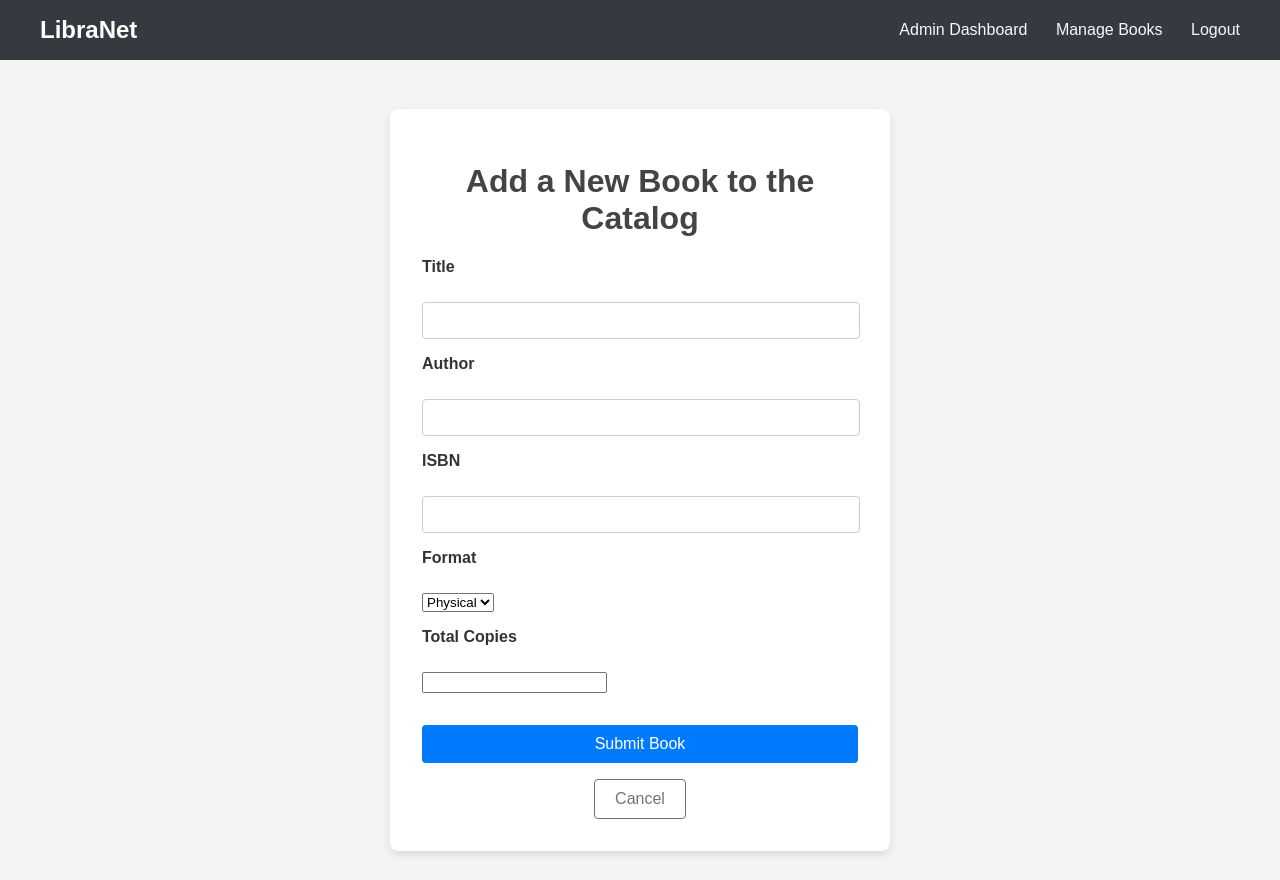
After one commit to vans-aj/LibraNet, a Flask app: page /admin/add_book in a window 1280 px wide. The commit adds this page. Run offline with Flask 3, Linux system fonts and the light colour scheme; a user stored in the database is signed in; tables that the repository leaves empty hold one stand-in row (values such as "Sample post").

Commit message:
implimented admin logic

```diff
--- a/app/__init__.py
+++ b/app/__init__.py
@@ -4,6 +4,7 @@ from flask_sqlalchemy import SQLAlchemy
 from flask_migrate import Migrate
 from config import Config  # Import the Config class
 from flask_login import LoginManager #If a user who is not logged in tries to access a protected page, redirect them to the login page
+from app.models import RoleEnum
 
 db = SQLAlchemy()
 migrate = Migrate()
@@ -19,6 +20,11 @@ def create_app(config_class=Config): # Set the default config
     db.init_app(app)
     migrate.init_app(app, db)
     login_manager.init_app(app)
+    @app.context_processor
+
+    def inject_role_enum():
+        """Makes RoleEnum available to all templates."""
+        return dict(RoleEnum=RoleEnum)
 
     # Import and register the blueprint
     from app.routes import main_bp
--- a/app/forms.py
+++ b/app/forms.py
@@ -1,7 +1,11 @@
 from flask_wtf import FlaskForm
-from wtforms import StringField, PasswordField, BooleanField, SubmitField
-from wtforms.validators import DataRequired, Email, EqualTo, Length, ValidationError
+# Make sure to add IntegerField, SelectField to this import
+from wtforms import StringField, PasswordField, BooleanField, SubmitField, IntegerField, SelectField
+# Make sure to add Optional and NumberRange to this import
+from wtforms.validators import DataRequired, Email, EqualTo, Length, ValidationError, Optional, NumberRange
 from app.models.student import Student
+from app.models.book import Book         # <-- Import the Book model
+from app.models import BookFormatEnum
 
 class RegistrationForm(FlaskForm):
     name = StringField('Full Name', validators=[DataRequired(), Length(min=2, max=150)])
@@ -27,3 +31,31 @@ class LoginForm(FlaskForm):
     password = PasswordField('Password', validators=[DataRequired()])
     remember_me = BooleanField('Remember Me')
     submit = SubmitField('Login')
+
+# In app/forms.py
+
+# ... (other imports are the same) ...
+
+class BookForm(FlaskForm):
+    """Form for admins to add or edit a book."""
+    title = StringField('Title', validators=[DataRequired(), Length(max=200)])
+    author = StringField('Author', validators=[DataRequired(), Length(max=150)])
+    isbn = StringField('ISBN', validators=[Optional(), Length(max=20)])
+    format = SelectField('Format', choices=[(f.value, f.name.title()) for f in BookFormatEnum],
+                         validators=[DataRequired()])
+    total_copies = IntegerField('Total Copies', validators=[DataRequired(), NumberRange(min=1)])
+    submit = SubmitField('Submit Book')
+
+    # --- THIS IS THE NEW PART ---
+    def __init__(self, original_book=None, *args, **kwargs):
+        super(BookForm, self).__init__(*args, **kwargs)
+        self.original_book = original_book
+
+    # --- THIS IS THE UPDATED VALIDATOR ---
+    def validate_isbn(self, isbn):
+        if isbn.data:
+            # Find a book with the submitted ISBN
+            book = Book.query.filter_by(isbn=isbn.data).first()
+            # If a book is found AND it's a different book from the one we are editing
+            if book and (self.original_book is None or book.id != self.original_book.id):
+                raise ValidationError('This ISBN is already registered.')
--- a/app/routes/__init__.py
+++ b/app/routes/__init__.py
@@ -4,4 +4,4 @@ from flask import Blueprint
 main_bp = Blueprint('main', __name__)
 
 # Import the routes at the bottom to link them to the blueprint
-from app.routes import auth_routes,book_routes
+from app.routes import auth_routes,book_routes,admin_routes
--- /dev/null
+++ b/app/routes/admin_routes.py
@@ -0,0 +1,137 @@
+# In app/routes/admin_routes.py
+
+from flask import render_template, abort ,flash , redirect , url_for  ,request
+from flask_login import login_required, current_user
+from functools import wraps
+from app.routes import main_bp
+from app.models import RoleEnum
+from app.models.book import Book
+from app.models.student import Student
+from app.forms import BookForm
+from app import db
+
+# --- This is our custom decorator for role-based access ---
+def admin_required(f):
+    @wraps(f)
+    def decorated_function(*args, **kwargs):
+        # Check if user is logged in and has the ADMIN role
+        if not current_user.is_authenticated or current_user.role != RoleEnum.ADMIN:
+            # If not, return a 403 Forbidden error
+            abort(403)
+        return f(*args, **kwargs)
+    return decorated_function
+
+
+# --- This is our first protected admin route ---
+@main_bp.route('/admin')
+@login_required   # Ensures the user is logged in first
+@admin_required   # THEN checks if they are an admin
+def admin_dashboard():
+    """Admin dashboard page."""
+    # We will create this template in the next step
+    return render_template('admin/dashboard.html', title='Admin Dashboard')
+
+# In app/routes/admin_routes.py
+
+# ... (all your existing imports and functions are here) ...
+
+# --- ADD THIS NEW ROUTE AT THE BOTTOM ---
+
+@main_bp.route('/admin/books')
+@login_required
+@admin_required
+def manage_books():
+    """Admin page to view and manage all books."""
+    # We query all books and order them alphabetically by title for easy viewing.
+    books = Book.query.order_by(Book.title).all()
+    return render_template('admin/manage_books.html', title='Manage Books', books=books)
+
+@main_bp.route('/admin/add_book', methods=['GET', 'POST'])
+@login_required
+@admin_required
+def add_book():
+    """Route for adding a new book."""
+    form = BookForm()
+    if form.validate_on_submit():
+        new_book = Book(
+            title=form.title.data,
+            author=form.author.data,
+            isbn=form.isbn.data,
+            format=form.format.data,
+            total_copies=form.total_copies.data,
+            available_copies=form.total_copies.data
+        )
+        db.session.add(new_book)
+        db.session.commit()
+        flash(f'Book "{new_book.title}" has been added successfully!', 'success')
+        # A good user experience is to redirect back to the list of all books
+        return redirect(url_for('main.manage_books'))
+    return render_template('admin/add_book.html', title='Add New Book', form=form)
+
+
+
+@main_bp.route('/admin/edit_book/<int:book_id>', methods=['GET', 'POST'])
+@login_required
+@admin_required
+def edit_book(book_id):
+    """Route for editing an existing book."""
+    book = Book.query.get_or_404(book_id)
+    form = BookForm(original_book=book)
+
+    if form.validate_on_submit():
+        # --- THIS IS THE NEW, SMARTER LOGIC ---
+
+        # Calculate how many books are currently on loan. This number doesn't change.
+        borrowed_copies = book.total_copies - book.available_copies
+        new_total_copies = form.total_copies.data
+
+        # Safety Check: Don't allow total_copies to be less than what's already borrowed.
+        if new_total_copies < borrowed_copies:
+            flash(f'Error: Total copies ({new_total_copies}) cannot be less than the number of books currently on loan ({borrowed_copies}).', 'danger')
+            # We redirect back without saving to prevent invalid data
+            return redirect(url_for('main.edit_book', book_id=book_id))
+        else:
+            # Calculate the new number of available copies
+            new_available_copies = new_total_copies - borrowed_copies
+
+            # Update all the book's attributes from the form data
+            book.title = form.title.data
+            book.author = form.author.data
+            book.isbn = form.isbn.data
+            book.format = form.format.data
+            book.total_copies = new_total_copies
+            book.available_copies = new_available_copies # Use our new calculated value
+
+            db.session.commit()
+            flash('The book has been updated successfully!', 'success')
+            return redirect(url_for('main.manage_books'))
+
+    elif request.method == 'GET':
+        # Pre-populate the form (this logic is unchanged)
+        form.title.data = book.title
+        form.author.data = book.author
+        form.isbn.data = book.isbn
+        form.format.data = book.format.value
+        form.total_copies.data = book.total_copies
+
+    return render_template('admin/add_book.html', title=f'Edit "{book.title}"', form=form)
+
+@main_bp.route('/admin/students')
+@login_required
+@admin_required
+def manage_students():
+    """Admin page to view and manage all students."""
+    # Query all students from the database, ordered by name
+    students = Student.query.filter_by(role=RoleEnum.STUDENT).order_by(Student.name).all()
+    return render_template('admin/manage_students.html', title='Manage Students', students=students)
+
+
+@main_bp.route('/admin/student/<int:student_id>')
+@login_required
+@admin_required
+def student_detail(student_id):
+    """Admin page to view details and loan history of a single student."""
+    student = Student.query.get_or_404(student_id)
+    # The student.loans relationship will automatically fetch all related loans!
+    # No extra database query is needed here.
+    return render_template('admin/student_detail.html', title=f'Details for {student.name}', student=student)
--- a/app/routes/auth_routes.py
+++ b/app/routes/auth_routes.py
@@ -44,7 +44,7 @@ def login():
 
         next_page = request.args.get('next')
         if not next_page or not next_page.startswith('/'):
-            next_page = url_for('main.books')
+            next_page = url_for('main.list_books')
 
         # Redirect to the dashboard page after a successful login
         return redirect(next_page)
--- a/app/static/css/style.css
+++ b/app/static/css/style.css
@@ -162,3 +162,75 @@ form input[type="submit"]:hover {
 body {
     padding-top: 80px;
 }
+
+/* Styles for the book detail page */
+.detail-wrapper {
+    background-color: #fff;
+    padding: 2rem;
+    border-radius: 8px;
+    box-shadow: 0 4px 8px rgba(0,0,0,0.1);
+    width: 100%;
+    max-width: 700px;
+}
+
+.book-meta p {
+    font-size: 1.1rem;
+    line-height: 1.6;
+    border-bottom: 1px solid #eee;
+    padding-bottom: 0.5rem;
+    margin-bottom: 0.5rem;
+}
+
+.actions {
+    margin-top: 2rem;
+}
+
+.button-secondary {
+    display: inline-block;
+    padding: 10px 20px;
+    border: 1px solid #6c757d;
+    border-radius: 4px;
+    color: #6c757d;
+    text-decoration: none;
+    transition: all 0.2s ease-in-out;
+}
+
+.button-secondary:hover {
+    background-color: #6c757d;
+    color: white;
+}
+
+/* Primary button style */
+.button-primary {
+    display: inline-block;
+    padding: 10px 20px;
+    border: none;
+    border-radius: 4px;
+    background-color: #007bff;
+    color: white;
+    text-decoration: none;
+    font-size: 1rem;
+    cursor: pointer;
+    transition: background-color 0.2s ease-in-out;
+}
+
+.button-primary:hover {
+    background-color: #0056b3;
+}
+
+/* Disabled button style */
+.button-disabled {
+    display: inline-block;
+    padding: 10px 20px;
+    border: none;
+    border-radius: 4px;
+    background-color: #6c757d;
+    color: #ccc;
+    text-decoration: none;
+    font-size: 1rem;
+    cursor: not-allowed;
+}
+
+.actions form {
+    margin-right: 1rem;
+}
--- /dev/null
+++ b/app/templates/admin/add_book.html
@@ -0,0 +1,47 @@
+{% extends "base.html" %}
+
+{% block content %}
+<div class="form-wrapper">
+    <h1>Add a New Book to the Catalog</h1>
+    <form action="" method="post" novalidate>
+        {{ form.hidden_tag() }} <p>
+            {{ form.title.label }}<br>
+            {{ form.title(size=64) }}<br>
+            {% for error in form.title.errors %}
+            <span class="error-message">[{{ error }}]</span>
+            {% endfor %}
+        </p>
+        <p>
+            {{ form.author.label }}<br>
+            {{ form.author(size=64) }}<br>
+            {% for error in form.author.errors %}
+            <span class="error-message">[{{ error }}]</span>
+            {% endfor %}
+        </p>
+        <p>
+            {{ form.isbn.label }}<br>
+            {{ form.isbn(size=32) }}<br>
+            {% for error in form.isbn.errors %}
+            <span class="error-message">[{{ error }}]</span>
+            {% endfor %}
+        </p>
+        <p>
+            {{ form.format.label }}<br>
+            {{ form.format() }}<br> {% for error in form.format.errors %}
+            <span class="error-message">[{{ error }}]</span>
+            {% endfor %}
+        </p>
+        <p>
+            {{ form.total_copies.label }}<br>
+            {{ form.total_copies(size=10) }}<br>
+            {% for error in form.total_copies.errors %}
+            <span class="error-message">[{{ error }}]</span>
+            {% endfor %}
+        </p>
+        <p>{{ form.submit(class="button-primary") }}</p>
+    </form>
+    <div class="actions" style="text-align: center; margin-top: 1rem;">
+        <a href="{{ url_for('main.manage_books') }}" class="button-secondary">Cancel</a>
+    </div>
+</div>
+{% endblock %}
--- a/app/templates/base.html
+++ b/app/templates/base.html
@@ -1,37 +1,54 @@
 <!DOCTYPE html>
 <html lang="en">
   <head>
-    <meta charset="UTF-8">
-    <meta name="viewport" content="width=device-width, initial-scale=1.0">
+    <meta charset="UTF-8" />
+    <meta name="viewport" content="width=device-width, initial-scale=1.0" />
     <title>{{ title }} - LibraNet</title>
-    <link rel="stylesheet" href="{{ url_for('static', filename='css/style.css') }}">
+    <link
+      rel="stylesheet"
+      href="{{ url_for('static', filename='css/style.css') }}"
+    />
   </head>
   <body>
     <nav class="navbar">
       <div class="nav-container">
-            <a href="{{ url_for('main.list_books') }}" class="nav-brand">LibraNet</a>
+        <a href="{{ url_for('main.list_books') }}" class="nav-brand"
+          >LibraNet</a
+        >
+
         <div class="nav-links">
     {% if current_user.is_authenticated %}
+
+        {# Check the user's role #}
+        {% if current_user.role == RoleEnum.ADMIN %}
+            <a href="{{ url_for('main.admin_dashboard') }}">Admin Dashboard</a>
+            <a href="{{ url_for('main.manage_books') }}">Manage Books</a>
+            {% else %}
+            <a href="{{ url_for('main.list_books') }}">Book Catalog</a>
+            <a href="{{ url_for('main.my_loans') }}">My Loans</a>
+        {% endif %}
+
+        {# The "My Bag" and "Logout" links are for EVERYONE who is logged in #}
+        {% if session['bag'] %}
+            <a href="{{ url_for('main.my_bag') }}">My Bag ({{ session['bag']|length }})</a>
+        {% endif %}
         <a href="{{ url_for('main.logout') }}">Logout</a>
+
     {% else %}
         <a href="{{ url_for('main.login') }}">Login</a>
         <a href="{{ url_for('main.register') }}">Register</a>
     {% endif %}
 </div>
-        </div>
     </nav>
     <div class="container">
-        {% with messages = get_flashed_messages(with_categories=true) %}
-        {% if messages %}
+      {% with messages = get_flashed_messages(with_categories=true) %} {% if
+      messages %}
       <div class="flashes">
         {% for category, message in messages %}
         <div class="flash {{ category }}">{{ message }}</div>
         {% endfor %}
       </div>
-        {% endif %}
-        {% endwith %}
-
-        {% block content %}{% endblock %}
+      {% endif %} {% endwith %} {% block content %}{% endblock %}
     </div>
   </body>
 </html>
--- a/main.py
+++ b/main.py
@@ -6,6 +6,7 @@ from app import create_app
 app = create_app()
 
 # This block is what you are asking about
+port = 8080
 if __name__ == '__main__':
     # This runs the app using Flask's simpler, built-in server
-    app.run(debug=True)
+    app.run(port=port,debug=True)
```
Also changed, not shown: app/routes/book_routes.py (+117 -1 lines), app/templates/admin/dashboard.html (added, +14 -0 lines), app/templates/admin/manage_books.html (added, +38 -0 lines), app/templates/admin/manage_students.html (added, +30 -0 lines), app/templates/admin/student_detail.html (added, +42 -0 lines), app/templates/book_detail.html (added, +33 -0 lines), app/templates/list_books.html (+6 -4 lines), app/templates/my_bag.html (added, +44 -0 lines), app/templates/my_loans.html (added, +32 -0 lines). Lines whose indentation alone changed are shown as unchanged.
